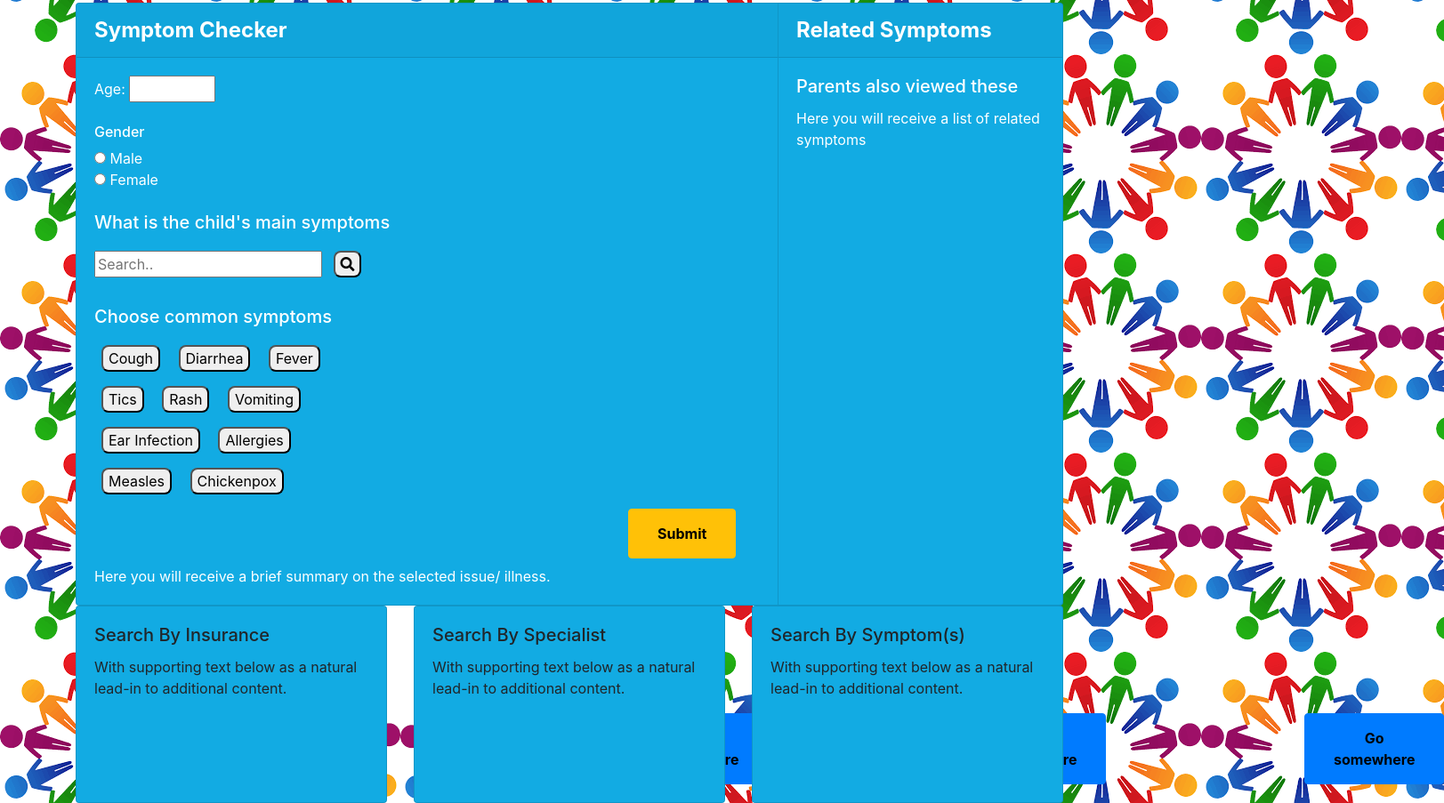
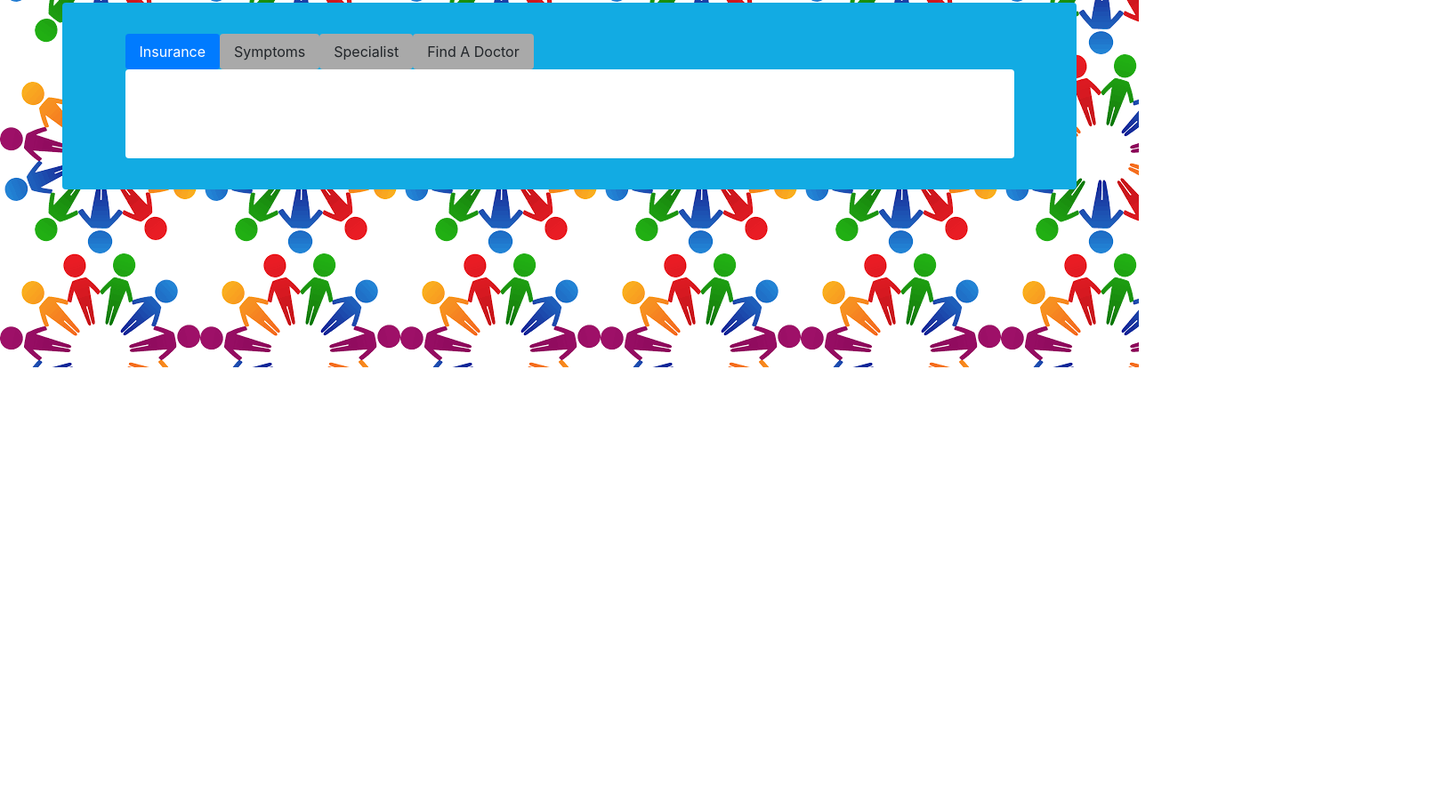
Before and after one commit to Sarfulah/Project-1, a plain HTML site: page index.html in a window 1280 px wide. Shown: the part 387-1290 px from the top of the page at 89% size, 1623 px wide, since content can reach past the window. After the commit the page ends 800 px from the top, so only its background shows below. Drawn offline with nearby package versions, Linux system fonts and the light colour scheme.

Commit message:
Setup the html to work with what me and Jim are working towards

```diff
--- a/assets/css/styles.css
+++ b/assets/css/styles.css
@@ -11,6 +11,12 @@ article {
     color: white;
     font-family: 'Gill Sans', 'Gill Sans MT', Calibri, 'Trebuchet MS', sans-serif;
 }
+.container{
+    background-color: #12ABE3;
+    padding-top: 35px;
+    padding-bottom: 35px;
+}
+
 body {
     background-image: url(../css/circle\ of\ kids.png);
     background-attachment: fixed;
@@ -39,3 +45,26 @@ button {
     display: block;
     width: 316px;
 }
+
+#navList{
+    margin-left: 5%;
+}
+
+.nav-link.active{
+    cursor: pointer;
+}
+
+.nav-link.disabled{
+    background-color: darkGray;
+}
+
+.sectionGroup{
+    min-height: 100px;
+    margin-left: 5%;
+    width: 90%;
+    background-color: white;
+}
+
+.sectionHidden{
+    display: none;
+}
--- a/index.html
+++ b/index.html
@@ -5,6 +5,7 @@
     <meta charset="UTF-8">
     <meta name="viewport" content="width=device-width, initial-scale=1.0">
     <meta http-equiv="X-UA-Compatible" content="ie=edge">
+    <script src="https://code.jquery.com/jquery-3.4.1.min.js" integrity="sha256-CSXorXvZcTkaix6Yvo6HppcZGetbYMGWSFlBw8HfCJo=" crossorigin="anonymous"></script>
     <link rel="stylesheet" href="https://stackpath.bootstrapcdn.com/bootstrap/4.3.1/css/bootstrap.min.css"
         integrity="sha384-ggOyR0iXCbMQv3Xipma34MD+dH/1fQ784/j6cY/iJTQUOhcWr7x9JvoRxT2MZw1T" crossorigin="anonymous">
     <link rel='stylesheet' href='https://use.fontawesome.com/releases/v5.7.0/css/all.css'
@@ -20,85 +21,31 @@
         <h1 class="display-4">JNS DocFinder</h1>
         <p class="lead">Let us help you find your Specialist!</p>
     </div>
-    <div class="container">
-        <section>
-            <div class="card-group">
-                <div class="card text-white mb-8" style="max-width: 50rem;">
-                    <div class="card-header">Symptom Checker</div>
-                    <div class="card-body">
-                        <form action="/action_page.php">
-                            Age:
-                            <input type="number" name="age" min="0" max="110">
-                        </form>
-                        <br>
-                        <h6>Gender</h6>
-                        <input type="radio" name="gender" value="male"> Male<br>
-                        <input type="radio" name="gender" value="female"> Female<br>
-                        <br>
-                        <h5 class="card-title">What is the child's main symptoms</h5>
-                        <div class="search-container">
-                            <form action="/action_page.php">
-                                <input type="text" placeholder="Search.." name="search">
-                                <button type="submit"><i class="fa fa-search"></i></button>
-                            </form>
-                        </div>
-                        <br>
-                        <h5 class="card-title"> Choose common symptoms</h5>
-                        <div id="buttons-view">
-                            <button class="symptom" data-info="cough">Cough</button>
-                            <button class="symptom" data-info="diarrhea">Diarrhea</button>
-                            <button class="symptom" data-info="fever">Fever</button>
-                            <button class="symptom" data-info="tics">Tics</button>
-                            <button class="symptom" data-info="rash">Rash</button>
-                            <button class="symptom" data-info="vomiting">Vomiting</button>
-                            <button class="symptom" data-info="ear infection">Ear Infection</button>
-                            <button class="symptom" data-info="allergies">Allergies</button>
-                            <button class="symptom" data-info="measles">Measles</button>
-                            <button class="symptom" data-info="chickenpox">Chickenpox</button>
-                        </div>
-                        <button type="button" class="btn btn-warning">Submit</button>
-                        <p class="card-text">Here you will receive a brief summary on the selected issue/ illness.</p>
-                    </div>
-                </div>
-                <div class="card text-white mb-8" style="max-width: 20rem;">
-                    <div class="card-header">Related Symptoms</div>
-                    <div class="card-body">
-                        <h5 class="card-title">Parents also viewed these</h5>
-                        <p class="card-text">Here you will receive a list of related symptoms
-                    </div>
-                </div>
+    <div class="container text-center rounded">
+        <row>
+            <div id='navWrapper'>
+                <ul id='navList' class="nav nav-pills">
+                    <li class="nav-item">
+                    <a class="nav-link active">Insurance</a>
+                    </li>
+                    <li class="nav-item">
+                    <a class="nav-link disabled">Symptoms</a>
+                    </li>
+                    <li class="nav-item">
+                    <a class="nav-link disabled">Specialist</a>
+                    </li>
+                    <li class="nav-item">
+                    <a class="nav-link disabled">Find A Doctor</a>
+                    </li>
+                </ul>
             </div>
-        </section>
-        <div class="row">
-            <div class="col-sm-4">
-                <div class="card">
-                    <div class="card-body">
-                        <h5 class="card-title">Search By Insurance</h5>
-                        <p class="card-text">With supporting text below as a natural lead-in to additional content.</p>
-                        <a href="#" class="btn btn-primary">Go somewhere</a>
-                    </div>
-                </div>
-            </div>
-            <div class="col-sm-4">
-                <div class="card">
-                    <div class="card-body">
-                        <h5 class="card-title">Search By Specialist</h5>
-                        <p class="card-text">With supporting text below as a natural lead-in to additional content.</p>
-                        <a href="#" class="btn btn-primary">Go somewhere</a>
-                    </div>
-                </div>
-            </div>
-            <div class="col-sm-4">
-                <div class="card">
-                    <div class="card-body">
-                        <h5 class="card-title">Search By Symptom(s)</h5>
-                        <p class="card-text">With supporting text below as a natural lead-in to additional content.</p>
-                        <a href="#" class="btn btn-primary">Go somewhere</a>
-                    </div>
-                </div>
-            </div>
-        </div>
-
+        </row>
+        <row>
+            <div id='insuranceSection' class='sectionGroup rounded text-left sectionDisplayed'></div>
+            <div id='symptomSection' class='sectionGroup rounded text-left sectionHidden'></div>
+            <div id='specialistSection' class='sectionGroup rounded text-left sectionHidden'></div>
+            <div id='findADoctorSection' class='sectionGroup rounded text-left sectionHidden'></div>
+        </row>
     </div>
 </body>
 
```
